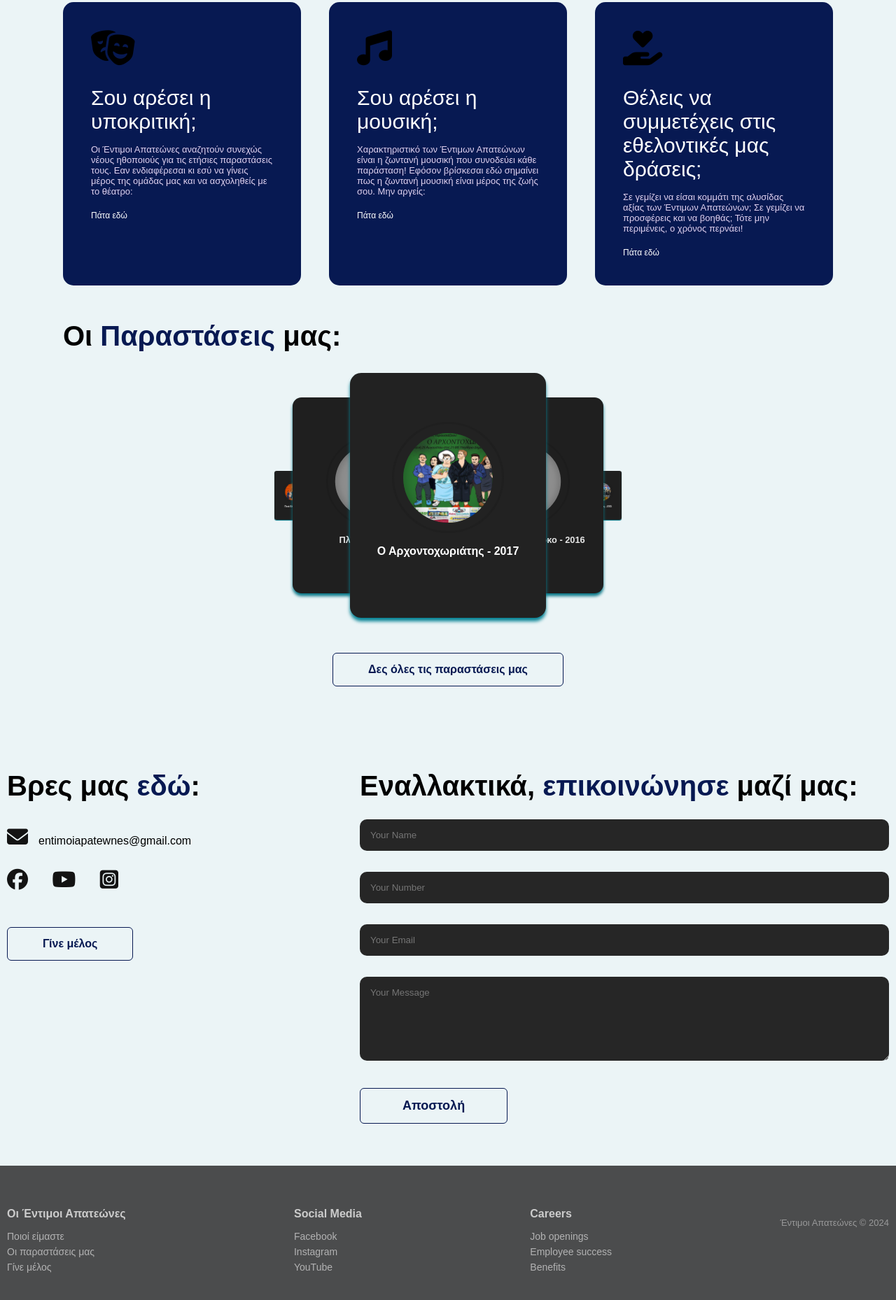
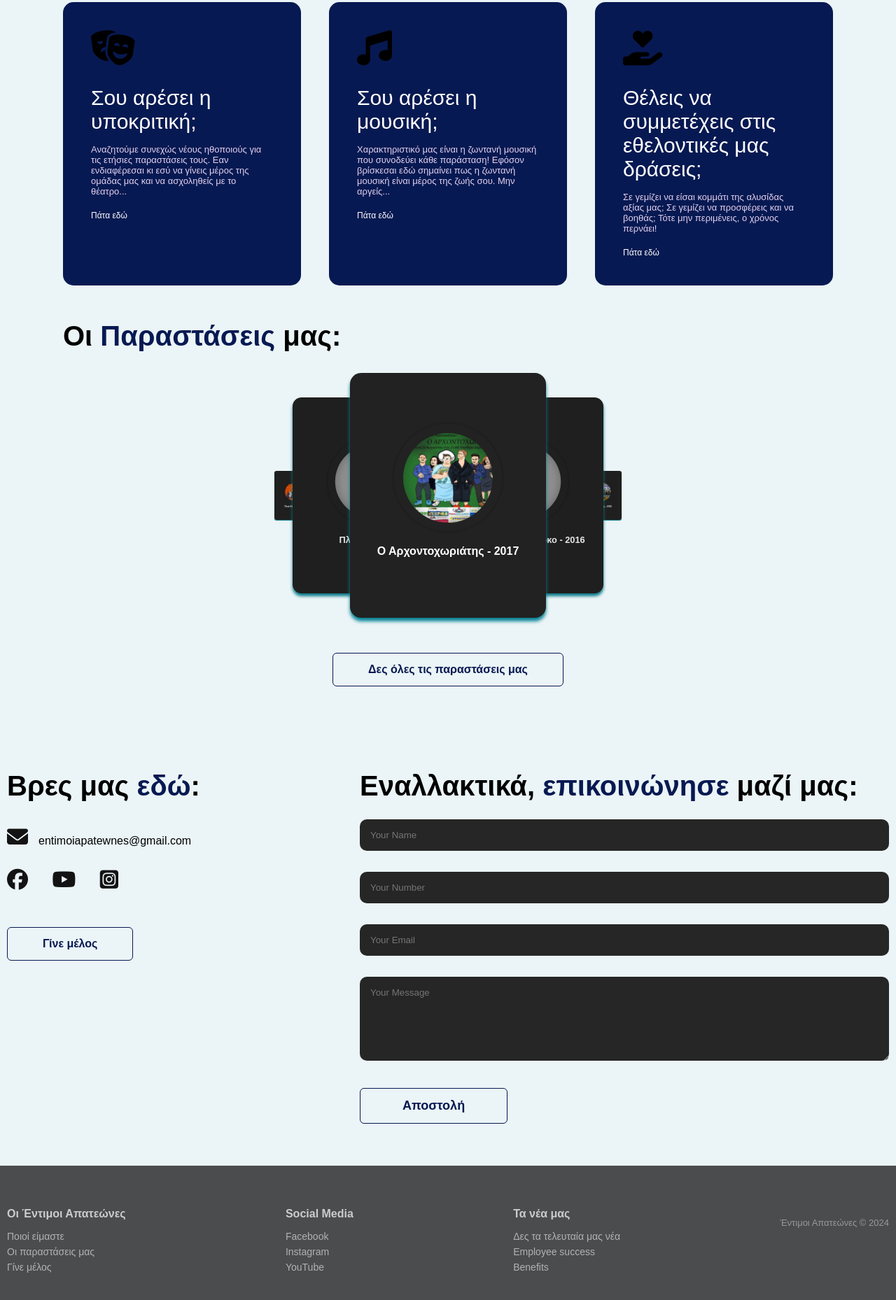
Before and after one commit to BillSkarlatos/E-A-new, a plain HTML site: page index.html in a window 1280 px wide. Shown: the part 3232-5090 px from the top of the page at 70% size. Drawn offline with nearby package versions, Linux system fonts and the light colour scheme; grey boxes are pictures that could not be loaded.

Commit message:
Content complete | Join us

```diff
--- a/index.html
+++ b/index.html
@@ -20,7 +20,6 @@
     <script src="https://cdnjs.cloudflare.com/ajax/libs/gsap/3.11.3/EasePack.min.js"></script>
     <script src="https://cdnjs.cloudflare.com/ajax/libs/gsap/3.11.3/CustomEase.min.js"></script>
 </head>
-<link href='https://fonts.googleapis.com/css?family=DM Sans' rel='stylesheet'>
 <link rel="preconnect" href="https://fonts.googleapis.com">
 <link rel="preconnect" href="https://fonts.gstatic.com" crossorigin>
 <link href="https://fonts.googleapis.com/css2?family=Kumbh+Sans:wght@400;700&display=swap" rel="stylesheet">
@@ -174,19 +173,19 @@
                 <div>
                     <i class="fa-solid fa-masks-theater"></i>
                     <h2>Σου αρέσει η υποκριτική;</h2>
-                    <p>Οι Έντιμοι Απατεώνες αναζητούν συνεχώς νέους ηθοποιούς για τις ετήσιες παραστάσεις τους. Εαν ενδιαφέρεσαι κι εσύ να γίνεις μέρος της ομάδας μας και να ασχοληθείς με το θέατρο:</p>
+                    <p>Αναζητούμε συνεχώς νέους ηθοποιούς για τις ετήσιες παραστάσεις τους. Εαν ενδιαφέρεσαι κι εσύ να γίνεις μέρος της ομάδας μας και να ασχοληθείς με το θέατρο...</p>
                     <a href="https://docs.google.com/forms/d/1E9-g54JFm8UVuRLB38xV6C_AjjwfYTdG5ai84aoyzYg/viewform?chromeless=1&edit_requested=true">Πάτα εδώ</a>
                 </div>
                 <div>
                     <i class="fa-solid fa-music"></i>
                     <h2>Σου αρέσει η μουσική;</h2>
-                    <p>Χαρακτηριστικό των Έντιμων Απατεώνων είναι η ζωντανή μουσική που συνοδεύει κάθε παράσταση! Εφόσον βρίσκεσαι εδώ σημαίνει πως η ζωντανή μουσική είναι μέρος της ζωής σου. Μην αργείς:</p>
+                    <p>Χαρακτηριστικό μας είναι η ζωντανή μουσική που συνοδεύει κάθε παράσταση! Εφόσον βρίσκεσαι εδώ σημαίνει πως η ζωντανή μουσική είναι μέρος της ζωής σου. Μην αργείς...</p>
                     <a href="https://docs.google.com/forms/d/1E9-g54JFm8UVuRLB38xV6C_AjjwfYTdG5ai84aoyzYg/viewform?chromeless=1&edit_requested=true">Πάτα εδώ</a>
                 </div>
                 <div>
                     <i class="fa-solid fa-hand-holding-heart"></i>
                     <h2>Θέλεις να συμμετέχεις στις <br> εθελοντικές μας δράσεις;</h2>
-                    <p>Σε γεμίζει να είσαι κομμάτι της αλυσίδας αξίας των Έντιμων Απατεώνων; Σε γεμίζει να προσφέρεις και να βοηθάς; Τότε μην περιμένεις, ο χρόνος περνάει!</p>
+                    <p>Σε γεμίζει να είσαι κομμάτι της αλυσίδας αξίας μας; Σε γεμίζει να προσφέρεις και να βοηθάς; Τότε μην περιμένεις, ο χρόνος περνάει!</p>
                     <a href="https://docs.google.com/forms/d/1E9-g54JFm8UVuRLB38xV6C_AjjwfYTdG5ai84aoyzYg/viewform?chromeless=1&edit_requested=true">Πάτα εδώ</a>
                 </div>
             </div>
@@ -295,9 +294,9 @@
                         </ul>
                     </div>
                     <div class="col-sm-4 col-md-3 item">
-                        <h3>Careers</h3>
+                        <h3>Τα νέα μας</h3>
                         <ul>
-                            <li><a href="#">Job openings</a></li>
+                            <li><a href="#">Δες τα τελευταία μας νέα</a></li>
                             <li><a href="#">Employee success</a></li>
                             <li><a href="#">Benefits</a></li>
                         </ul>
```
